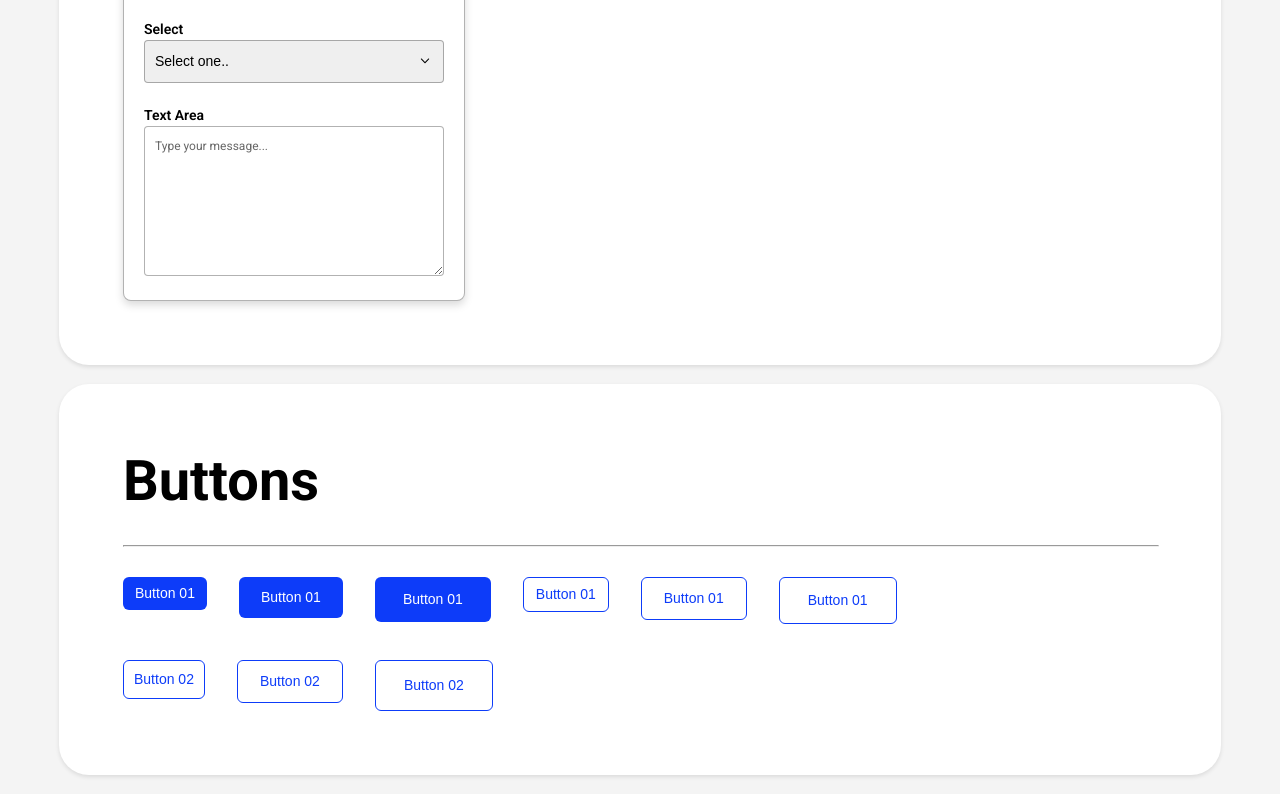
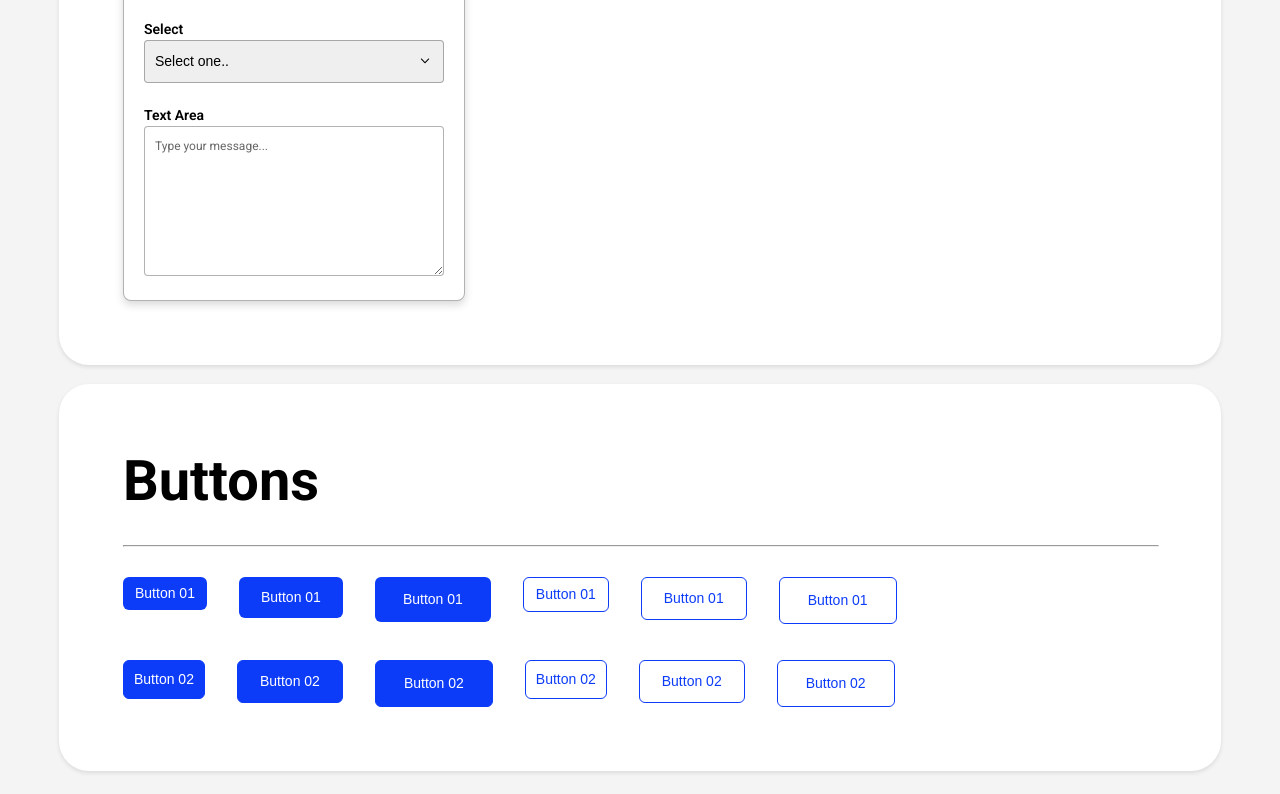
Before and after one commit to EN7DESIGN/ProjetStart, a plain HTML site: page Design_system.html in a window 1280 px wide. Shown: the part 3227-4021 px from the top of the page. Drawn offline with Linux system fonts and the light colour scheme.

Commit message:
update Button 02

```diff
--- a/Design_system.html
+++ b/Design_system.html
@@ -277,6 +277,19 @@
                     <span>Button 02</span>
                     <span>Button 02</span>
                 </button>
+                <!-- Secondary -->
+                <button class="Button02 Secondary Small" role="button">
+                    <span>Button 02</span>
+                    <span>Button 02</span>
+                </button>
+                <button class="Button02 Secondary Medium" role="button">
+                    <span>Button 02</span>
+                    <span>Button 02</span>
+                </button>
+                <button class="Button02 Secondary Large" role="button">
+                    <span>Button 02</span>
+                    <span>Button 02</span>
+                </button>
             </div>
         </div>
 
--- a/scss/_variables.scss
+++ b/scss/_variables.scss
@@ -10,9 +10,11 @@
 
 //--- Variables Colors ---
     $Colors: (
-        "Primary":("01": #0D3CF9,
+        "Primary":(
+            "01": #0D3CF9,
             "02": #072CC1,
             "03": #D6DEFF,
+            "04": #051f8a,
         ),
         //Black
         "Black": ("01": #000000,
--- a/scss/system.scss
+++ b/scss/system.scss
@@ -791,7 +791,7 @@ hr{
             }
 
             .Button02:active {
-                transform: translateY(4%);
+                transform: translateY(8%);
             }
         //-----------------------------
 
@@ -821,12 +821,28 @@ hr{
             }
             // Large
             .Button02.Large{
-                padding: 14px 28px;
+                padding: 12px 28px;
             }
         // ------------------------------
 
-        // Primary ----------------------------------------------------
+        // Primary -------------------------------------------------
             .Button02.Primary{
+                background: Colors("Primary", "01");
+                color: Colors("White","01");
+                border: 1px solid Colors("Primary", "01");
+
+                &:after{
+                    background-color: Colors("Primary", "04");
+                }
+            }
+            //Hover
+            .Button02.Primary:hover:after {
+                background-color: Colors("Primary", "04");
+            }
+        // -----------------------------------------------------------
+
+        // Secondary -------------------------------------------------
+            .Button02.Secondary{
                 color: Colors("Primary","01");
                 border: 1px solid Colors("Primary", "01");
 
@@ -835,10 +851,10 @@ hr{
                 }
             }
             //Hover
-            .Button02.Primary:hover:after {
+            .Button02.Secondary:hover:after {
                 background-color: Colors("Primary", "01");
             }
-        // ------------------------------------------------------------
+        // -----------------------------------------------------------
     // ---------------------------------------------
 
 // ------------------------------
```
Also changed, not shown: css/system.css, 1 other file.
